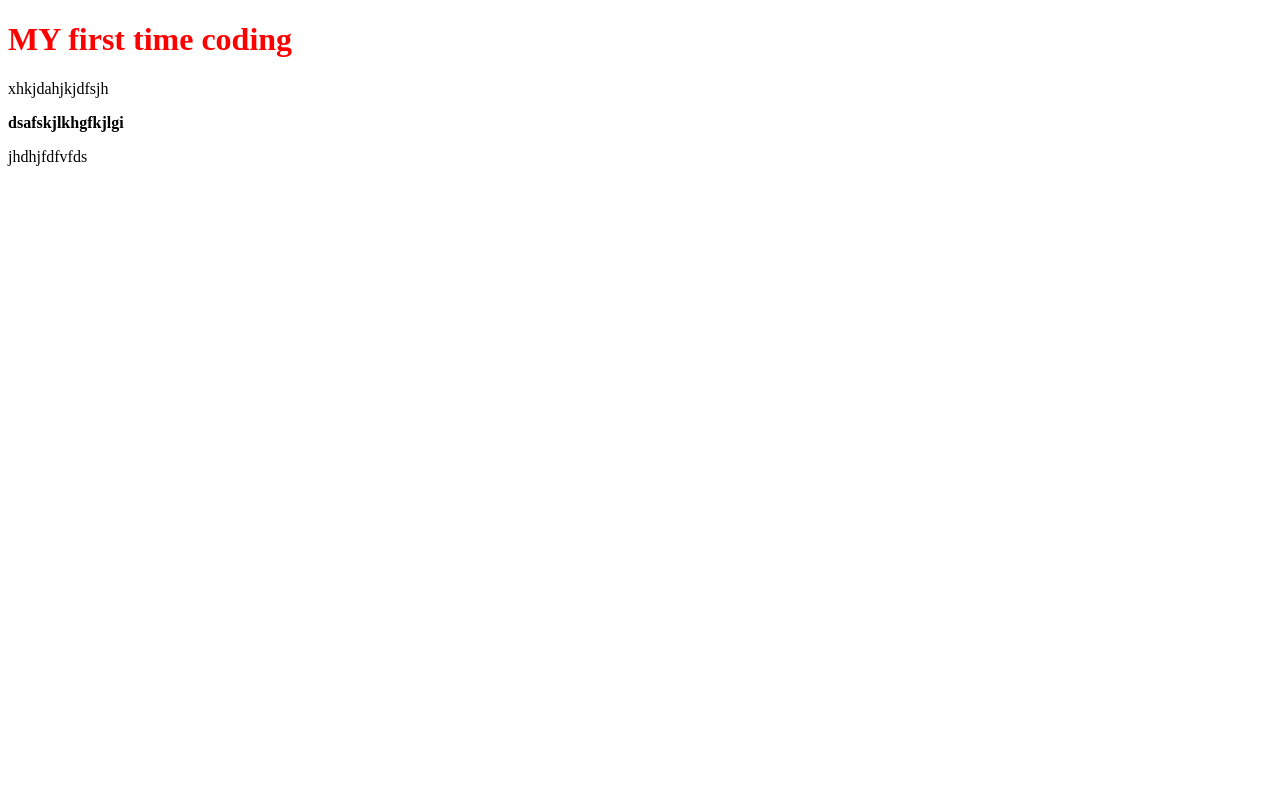
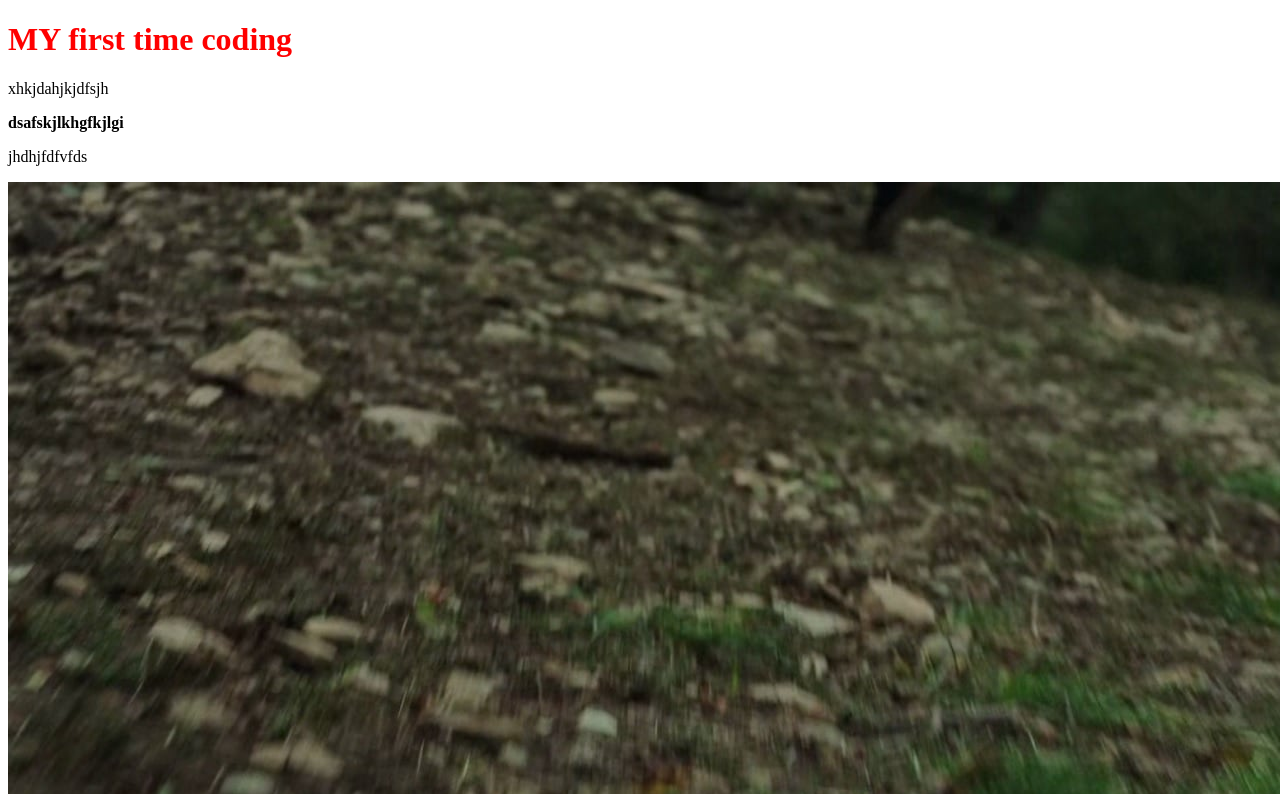
Before and after one commit to tamimhasan22/my-second-repo, a plain HTML site: page index.html in a window 1280 px wide. Shown: the top 794 px of the page. Drawn offline with Linux system fonts and the light colour scheme.

Commit message:
meme1 photo

```diff
--- a/index.html
+++ b/index.html
@@ -14,5 +14,6 @@
 <p>xhkjdahjkjdfsjh</p>
 <h2>dsafskjlkhgfkjlgi</h2>
 <p>jhdhjfdfvfds</p>
+<img src="meme2.jpg" alt="">
 </body>
 </html>
```
Also changed, not shown: meme2.jpg (added).
